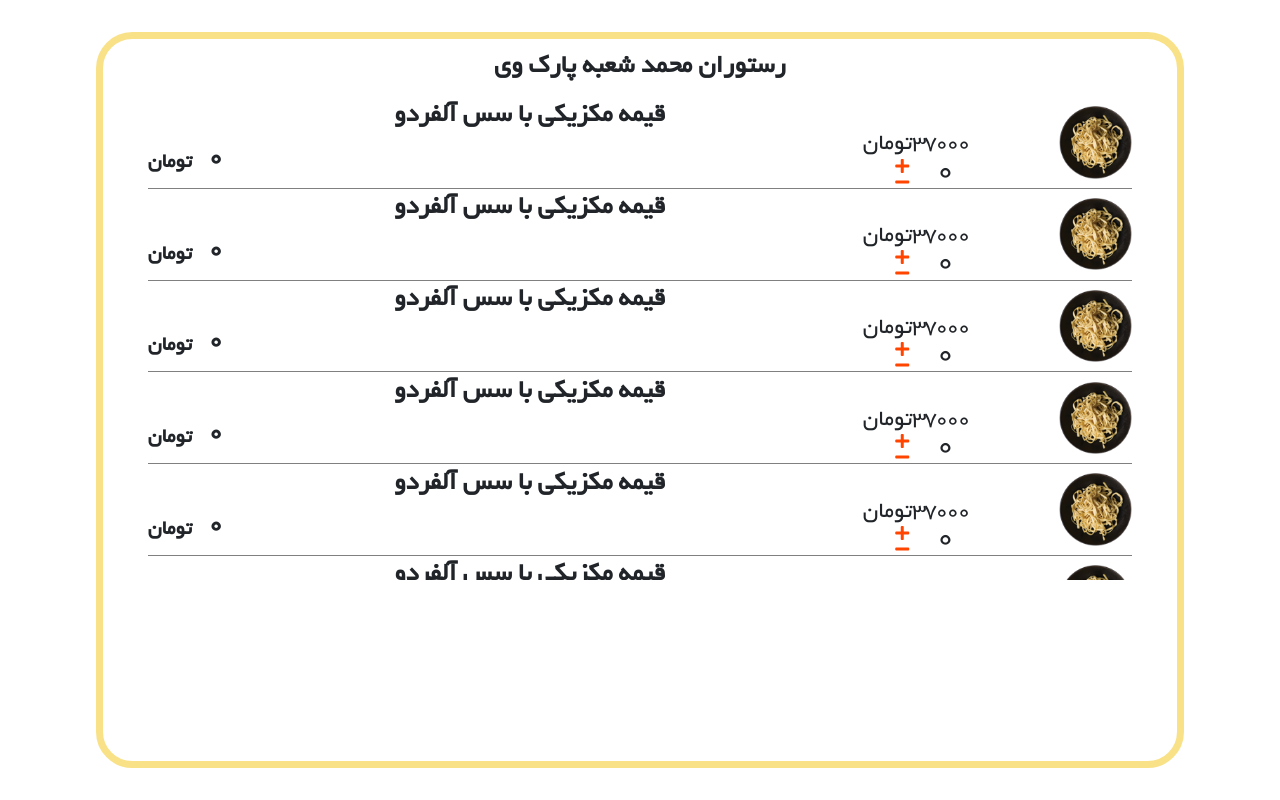
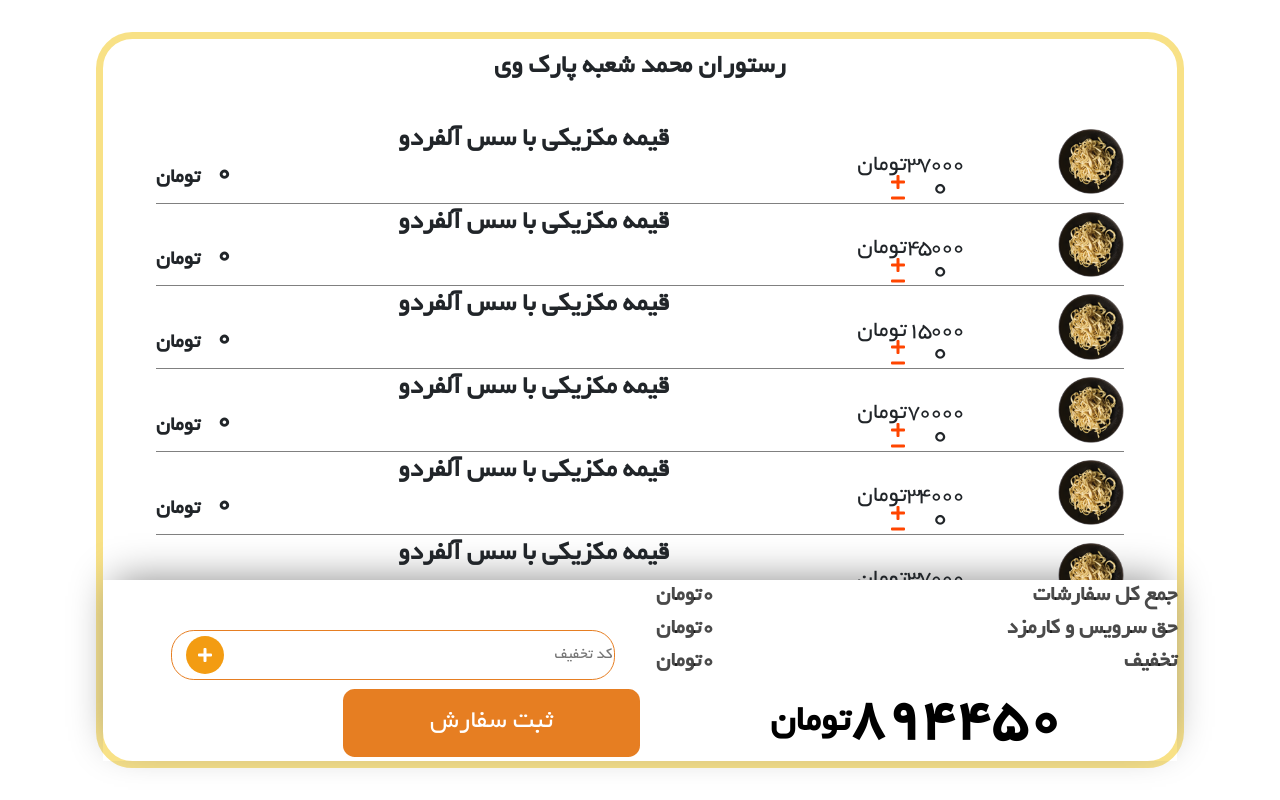
Before and after one commit to mohammadamrollahi/billGenerator, a plain HTML site: page index.html in a window 1280 px wide. Drawn offline with nearby package versions, Linux system fonts and the light colour scheme.

Commit message:
complate footer and cal alltotalprices and service charge

```diff
--- a/index.html
+++ b/index.html
@@ -14,7 +14,8 @@
     <meta name="viewport" content="width=device-width, initial-scale=1" />
     <link rel="stylesheet" href="https://cdn.rtlcss.com/bootstrap/v4.2.1/css/bootstrap.min.css"
         integrity="sha384-vus3nQHTD+5mpDiZ4rkEPlnkcyTP+49BhJ4wJeJunw06ZAp+wzzeBPUXr42fi8If" crossorigin="anonymous">
-        <link rel="stylesheet" href="https://pro.fontawesome.com/releases/v5.10.0/css/all.css" integrity="sha384-AYmEC3Yw5cVb3ZcuHtOA93w35dYTsvhLPVnYs9eStHfGJvOvKxVfELGroGkvsg+p" crossorigin="anonymous"/>
+    <link rel="stylesheet" href="https://pro.fontawesome.com/releases/v5.10.0/css/all.css"
+        integrity="sha384-AYmEC3Yw5cVb3ZcuHtOA93w35dYTsvhLPVnYs9eStHfGJvOvKxVfELGroGkvsg+p" crossorigin="anonymous" />
 
     <link rel="stylesheet" href="styles.css" />
 </head>
@@ -26,13 +27,13 @@
         <a href="#">upgrade your browser</a> to improve your experience.
       </p>
     <![endif]-->
-    <div class="container my-container ">
+    <div class="container my-container p-0">
         <div class="resturant-name row d-flex align-items-center">
             <p class="resturant-name-text col-12 m-0">
                 رستوران محمد شعبه پارک وی
             </p>
         </div>
-        <div class="foods-row-container row d-flex justify-content-center">
+        <div class="foods-row-container row d-flex justify-content-center p-4">
             <div class="foods-row col-11 row p-0">
                 <div class="foods-img-div d-flex align-items-center col-2 h-100 p-0">
                     <img class="foods-img" src="./Assets/images/dish.png" alt="">
@@ -44,14 +45,14 @@
                         </p>
                     </div>
                     <div class="food-price-div d-flex  ">
-                        <p class="food-price-text m-0" >37000</p>
+                        <p class="food-price-text m-0">37000</p>
                         <p class="food-price-unit m-0">تومان</p>
                     </div>
                     <div class="food-number-div d-flex justify-content-around align-items-center">
-                        <p class="food-number-text m-0" >0</p>
+                        <p class="food-number-text m-0">0</p>
                         <div class="food-number-mark-div d-flex flex-column align-items-center">
-                            <i  class="fas fa-plus plusmark"></i>
-                            <i  class="fas fa-minus minusmark"></i>
+                            <i class="fas fa-plus plusmark"></i>
+                            <i class="fas fa-minus minusmark"></i>
 
                         </div>
                     </div>
@@ -77,14 +78,14 @@
                         </p>
                     </div>
                     <div class="food-price-div d-flex  ">
-                        <p class="food-price-text m-0" >37000</p>
+                        <p class="food-price-text m-0">45000</p>
                         <p class="food-price-unit m-0">تومان</p>
                     </div>
                     <div class="food-number-div d-flex justify-content-around align-items-center">
-                        <p class="food-number-text m-0" >0</p>
+                        <p class="food-number-text m-0">0</p>
                         <div class="food-number-mark-div d-flex flex-column align-items-center">
-                            <i  class="fas fa-plus plusmark"></i>
-                            <i  class="fas fa-minus minusmark"></i>
+                            <i class="fas fa-plus plusmark"></i>
+                            <i class="fas fa-minus minusmark"></i>
 
                         </div>
                     </div>
@@ -110,14 +111,14 @@
                         </p>
                     </div>
                     <div class="food-price-div d-flex  ">
-                        <p class="food-price-text m-0" >37000</p>
+                        <p class="food-price-text m-0">15000</p>
                         <p class="food-price-unit m-0">تومان</p>
                     </div>
                     <div class="food-number-div d-flex justify-content-around align-items-center">
-                        <p class="food-number-text m-0" >0</p>
+                        <p class="food-number-text m-0">0</p>
                         <div class="food-number-mark-div d-flex flex-column align-items-center">
-                            <i  class="fas fa-plus plusmark"></i>
-                            <i  class="fas fa-minus minusmark"></i>
+                            <i class="fas fa-plus plusmark"></i>
+                            <i class="fas fa-minus minusmark"></i>
 
                         </div>
                     </div>
@@ -143,14 +144,14 @@
                         </p>
                     </div>
                     <div class="food-price-div d-flex  ">
-                        <p class="food-price-text m-0" >37000</p>
+                        <p class="food-price-text m-0">70000</p>
                         <p class="food-price-unit m-0">تومان</p>
                     </div>
                     <div class="food-number-div d-flex justify-content-around align-items-center">
-                        <p class="food-number-text m-0" >0</p>
+                        <p class="food-number-text m-0">0</p>
                         <div class="food-number-mark-div d-flex flex-column align-items-center">
-                            <i  class="fas fa-plus plusmark"></i>
-                            <i  class="fas fa-minus minusmark"></i>
+                            <i class="fas fa-plus plusmark"></i>
+                            <i class="fas fa-minus minusmark"></i>
 
                         </div>
                     </div>
@@ -176,14 +177,14 @@
                         </p>
                     </div>
                     <div class="food-price-div d-flex  ">
-                        <p class="food-price-text m-0" >37000</p>
+                        <p class="food-price-text m-0">34000</p>
                         <p class="food-price-unit m-0">تومان</p>
                     </div>
                     <div class="food-number-div d-flex justify-content-around align-items-center">
-                        <p class="food-number-text m-0" >0</p>
+                        <p class="food-number-text m-0">0</p>
                         <div class="food-number-mark-div d-flex flex-column align-items-center">
-                            <i  class="fas fa-plus plusmark"></i>
-                            <i  class="fas fa-minus minusmark"></i>
+                            <i class="fas fa-plus plusmark"></i>
+                            <i class="fas fa-minus minusmark"></i>
 
                         </div>
                     </div>
@@ -209,14 +210,14 @@
                         </p>
                     </div>
                     <div class="food-price-div d-flex  ">
-                        <p class="food-price-text m-0" >37000</p>
+                        <p class="food-price-text m-0">37000</p>
                         <p class="food-price-unit m-0">تومان</p>
                     </div>
                     <div class="food-number-div d-flex justify-content-around align-items-center">
-                        <p class="food-number-text m-0" >0</p>
+                        <p class="food-number-text m-0">0</p>
                         <div class="food-number-mark-div d-flex flex-column align-items-center">
-                            <i  class="fas fa-plus plusmark"></i>
-                            <i  class="fas fa-minus minusmark"></i>
+                            <i class="fas fa-plus plusmark"></i>
+                            <i class="fas fa-minus minusmark"></i>
 
                         </div>
                     </div>
@@ -242,14 +243,14 @@
                         </p>
                     </div>
                     <div class="food-price-div d-flex  ">
-                        <p class="food-price-text m-0" >37000</p>
+                        <p class="food-price-text m-0">37000</p>
                         <p class="food-price-unit m-0">تومان</p>
                     </div>
                     <div class="food-number-div d-flex justify-content-around align-items-center">
-                        <p class="food-number-text m-0" >0</p>
+                        <p class="food-number-text m-0">0</p>
                         <div class="food-number-mark-div d-flex flex-column align-items-center">
-                            <i  class="fas fa-plus plusmark"></i>
-                            <i  class="fas fa-minus minusmark"></i>
+                            <i class="fas fa-plus plusmark"></i>
+                            <i class="fas fa-minus minusmark"></i>
 
                         </div>
                     </div>
@@ -268,7 +269,45 @@
 
 
         </div>
+        <div class="footer d-flex m-0 p-0 align-items-end">
+            <div class="footer-rightSide w-50 h-100 pl-3 d-flex flex-column justify-content-around">
+                <div class="sumTotalPrices-div d-flex justify-content-between">
+                    <p class="sumTotalPrices-text">جمع کل سفارشات</p>
+                    <div class="d-flex">
+                    <p class="sumTotalPrices-number">0</p>
+                    <p class="sumTotalPrices-unit">تومان</p>
+                    </div>
 
+                </div>
+                <div class="serviseCharge-div d-flex justify-content-between">
+                    <p class="servisCharge-text">حق سرویس و کارمزد</p>
+                    <div class="d-flex">
+                        <p class="servisCharge-number">0</p>
+                        <p class="servisCharge-unit">تومان</p>
+                    </div>
+                </div>
+                <div class="discount-div d-flex justify-content-between">
+                    <p class="discount-text"> تخفیف</p>
+                    <div class="d-flex">
+                    <p class="discount-number">0</p>
+                    <p class="discount-unit">تومان</p>
+                    </div>
+
+                </div>
+                <div class="payablePrice-div d-flex justify-content-center align-items-center">
+                    <p class="payablePrice-number">894450</p>
+                    <p class="payablePrice-unit">تومان</p>
+
+                </div>
+            </div>
+            <div class="footer-leftSide  h-75 d-flex flex-column justify-content-around ">
+                <div class="d-flex justify-content-center align-items-center">
+               <input type="text" placeholder="کد تخفیف" class="discountCode-input">
+               <button class="discountCode-button d-flex align-items-center justify-content-center"> <i class="fas fa-plus "></i></button>
+                </div>
+                <button class="submitButton"> ثبت سفارش</button>
+            </div>
+        </div>
     </div>
     <script src="https://code.jquery.com/jquery-3.3.1.slim.min.js"
         integrity="sha384-q8i/X+965DzO0rT7abK41JStQIAqVgRVzpbzo5smXKp4YfRvH+8abtTE1Pi6jizo" crossorigin="anonymous">
@@ -279,7 +318,8 @@
     <script src="https://cdn.rtlcss.com/bootstrap/v4.2.1/js/bootstrap.min.js"
         integrity="sha384-a9xOd0rz8w0J8zqj1qJic7GPFfyMfoiuDjC9rqXlVOcGO/dmRqzMn34gZYDTel8k" crossorigin="anonymous">
     </script>
-    <script src="https://code.jquery.com/jquery-3.5.1.js" integrity="sha256-QWo7LDvxbWT2tbbQ97B53yJnYU3WhH/C8ycbRAkjPDc=" crossorigin="anonymous"></script>
+    <script src="https://code.jquery.com/jquery-3.5.1.js"
+        integrity="sha256-QWo7LDvxbWT2tbbQ97B53yJnYU3WhH/C8ycbRAkjPDc=" crossorigin="anonymous"></script>
     <script src="event.js" async defer></script>
 </body>
 
--- a/styles.css
+++ b/styles.css
@@ -14,7 +14,7 @@ body
 .my-container
 {
         width: 85vw !important;
-        height:92vh;
+        height:92vh !important;
         border-radius: 36.3px;
         border: solid 7px rgba(241, 196, 15, 0.5);
 }
@@ -32,6 +32,7 @@ font-weight: bold;
 {
 height: 67%;
 overflow-y: scroll;
+
 }
 .foods-row
 {
@@ -103,3 +104,60 @@ text-align: start;
     color: orangered;
     height: 20px;
 }
+.footer
+{
+    height: 25%;
+    -webkit-box-shadow: 0px -9px 40px -11px rgba(128,128,128,1);
+    -moz-box-shadow: 0px -9px 40px -11px rgba(128,128,128,1);
+    box-shadow: 0px -9px 40px -11px rgba(128,128,128,1);
+}
+.footer-leftSide
+{
+    width: 46%;
+}
+.footer-rightSide p
+{
+    font-size: 16.5pt;
+    font-weight: bold;
+    color: rgba(0, 0, 0, 0.71);
+margin: 0;
+}
+.payablePrice-number
+{
+    font-size: 45pt !important;
+    color: black !important;
+
+}
+.payablePrice-unit
+{
+    font-size: 29pt !important;
+    color: black !important;
+}
+.discountCode-input
+{
+        width: 90%;
+        height: 50px;
+        border-radius: 22.8px;
+        border: solid 1.2px #e67e22;
+
+}
+.discountCode-button {
+    width: 38.6px;
+    height: 38.6px;
+    border: none;
+    background-color: #f39c12;
+    border-radius: 50%;
+    outline: 0;
+    position: absolute;
+    color: white;
+    left:14.5%;
+  }
+  .submitButton {
+    width: 297.2px;
+    height: 67.9px;
+    border-radius: 11.7px;
+    font-size: 20pt;
+    color: white;
+    border: none;
+    background-color: #e67e22;
+  }
```
Also changed, not shown: event.js (+10 -0 lines). Lines whose indentation alone changed are shown as unchanged.
